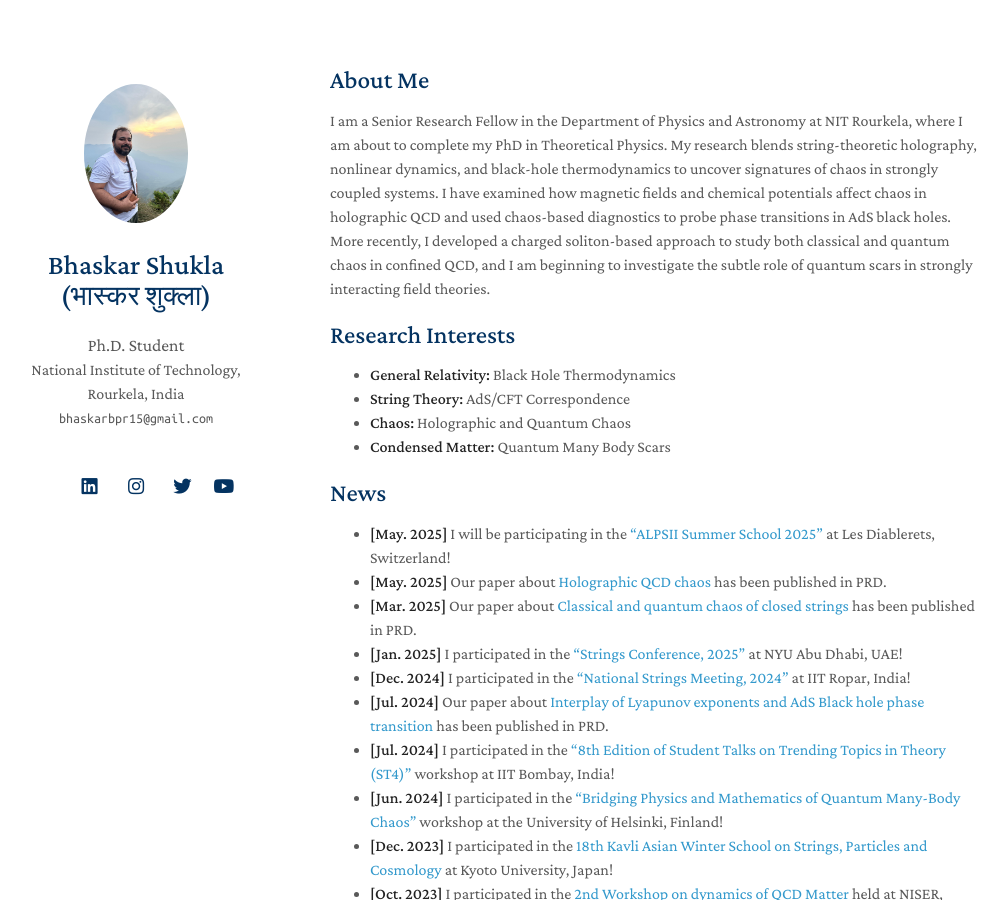
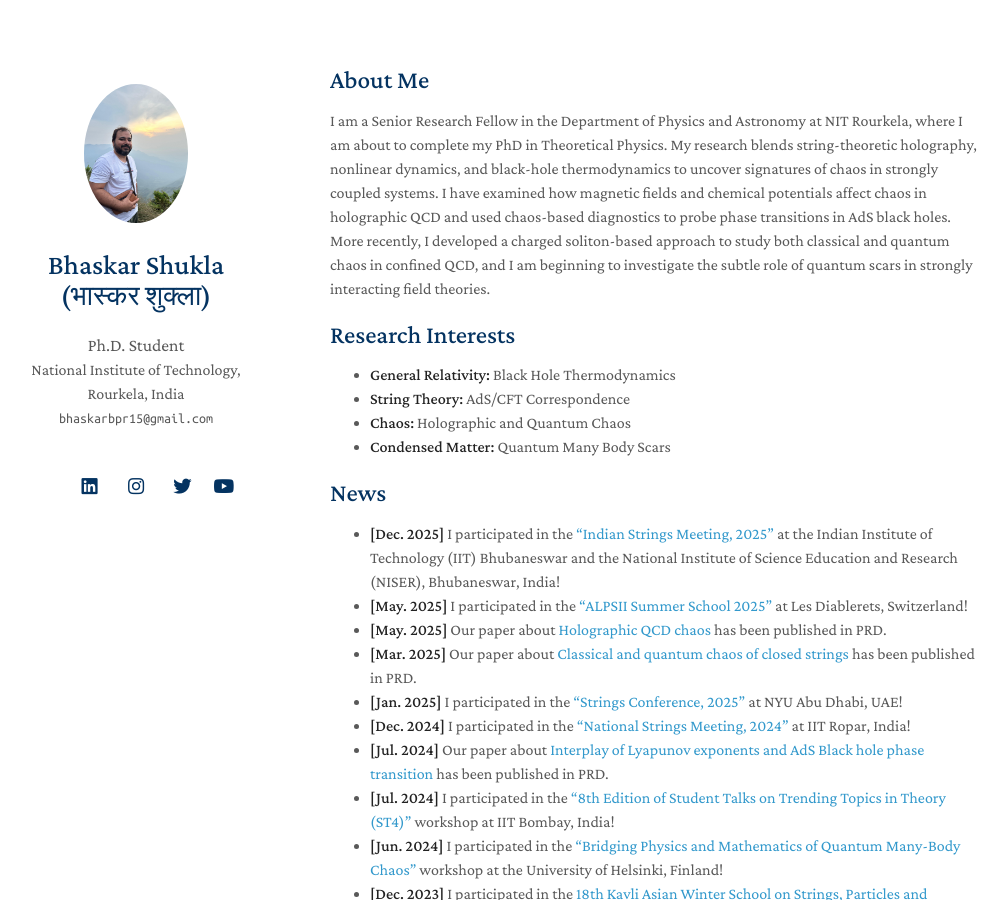
Before and after one commit to bhaskarspace/bhaskarspace.github.io, a Jekyll site: the page built from index.md, in a window 1280 px wide and 900 px high. Shown: the whole window, without its empty margins (140-1147 px from the left). Built offline with Jekyll 4.4.1, drawn with Linux system fonts in a browser that asks for light colours; nearby versions of some CDN libraries; a style sheet for code colours, icons or effects is not loaded; our own code applies the rules of GitHub Pages for plain Markdown files.

Commit message:
Update news section with recent participation events

```diff
--- a/index.md
+++ b/index.md
@@ -15,7 +15,8 @@ I am a Senior Research Fellow in the Department of Physics and Astronomy at NIT
 
 ## News
 
-- **[May. 2025]** I will be participating in the [“ALPSII Summer School 2025”](https://indico.global/event/9641/) at Les Diablerets, Switzerland!
+- **[Dec. 2025]** I participated in the [“Indian Strings Meeting, 2025”](https://indico.global/event/15522/) at the Indian Institute of Technology (IIT) Bhubaneswar and the National Institute of Science Education and Research (NISER), Bhubaneswar, India!
+- **[May. 2025]** I participated in the [“ALPSII Summer School 2025”](https://indico.global/event/9641/) at Les Diablerets, Switzerland!
 - **[May. 2025]** Our paper about [Holographic QCD chaos](https://doi.org/10.1103/PhysRevD.111.106002) has been published in PRD.
 - **[Mar. 2025]** Our paper about [Classical and quantum chaos of closed strings](https://doi.org/10.1103/PhysRevD.111.066019) has been published in PRD.
 - **[Jan. 2025]** I participated in the [“Strings Conference, 2025”](https://nyuad.nyu.edu/en/academics/divisions/science/strings-conference-2025-abu-dhabi.html) at NYU Abu Dhabi, UAE!
```
